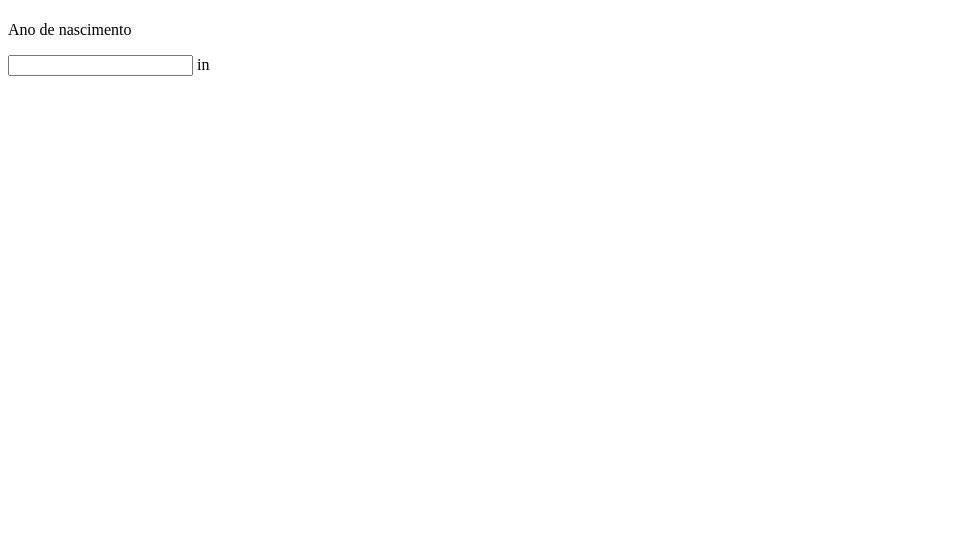
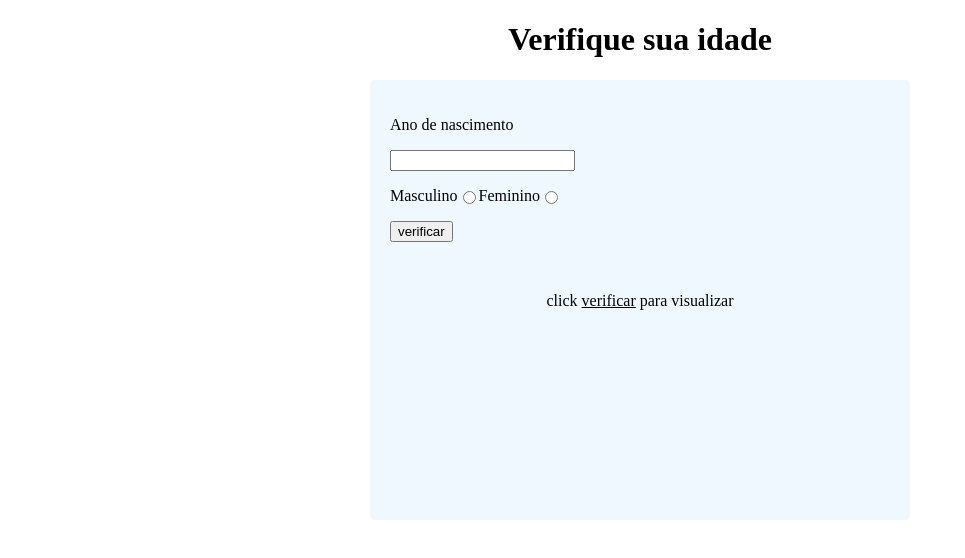
Before and after one commit to victtorH/cursoJS, a plain HTML site: page AULA13/ex015/index.html in a window 1280 px wide. Shown: the whole page, without its empty margins (0-965 px from the left). Drawn offline with Linux system fonts and the light colour scheme.

Commit message:
atualização_css

```diff
--- a/AULA13/ex015/index.html
+++ b/AULA13/ex015/index.html
@@ -7,11 +7,18 @@
     <title>Perfis</title>
 </head>
 <body>
-    <h1></h1>
+    <h1>Verifique sua idade</h1>
 <section>
     <p>Ano de nascimento</p>
-    <input type="number" name="" id="">
-    in
+    <input type="number" name="" id="nasceu">
+    <div id="sexo">
+        <p>Masculino</p>
+        <input type="radio" name="" id="masculino">
+        <p>Feminino</p>
+        <input type="radio" name="" id="feminino">
+    </div>
+    <input type="button" value="verificar" id="verificar">
+    <div id="carregar">click <span>verificar</span> para visualizar</div>
 </section>
    <script src="script.js"></script>
 </body>
--- a/AULA13/ex015/script.js
+++ b/AULA13/ex015/script.js
@@ -0,0 +1,12 @@
+var nas = window.document.getElementById("nasceu")
+var sex = window.document.getElementById("sexo")
+var masc = window.document.getElementById("masculino")
+var fem = window.document.getElementById("feminino")
+var ver = window.document.getElementById("verificar")
+var carr = window.document.getElementById("carregar")
+
+ver.addEventListener("onclick", clique)
+
+function clique(){
+    window.document.carr.innerHTML = `sua idade é ${nas}`
+}
--- a/AULA13/ex015/style.css
+++ b/AULA13/ex015/style.css
@@ -0,0 +1,36 @@
+h1{
+text-align: center;
+}
+
+header{
+
+    padding: 50px;
+    padding-top: 20px;
+    font: 'Gill Sans', 'Gill Sans MT', Calibri, 'Trebuchet MS', sans-serif;
+    font-size: 2.5em;
+}
+
+
+section{
+    width: 500px;
+    height: 400px;
+    border-radius: 4px;
+    transition: 3s;
+   background-color:aliceblue;
+    padding: 20px;
+    margin: auto;
+
+}
+#sexo{
+    display: flex;
+    text-align: center;
+
+}
+ #carregar{
+    text-align: center;
+    margin: 50px auto;
+
+}
+#carregar span{
+    text-decoration:underline;
+}
```
